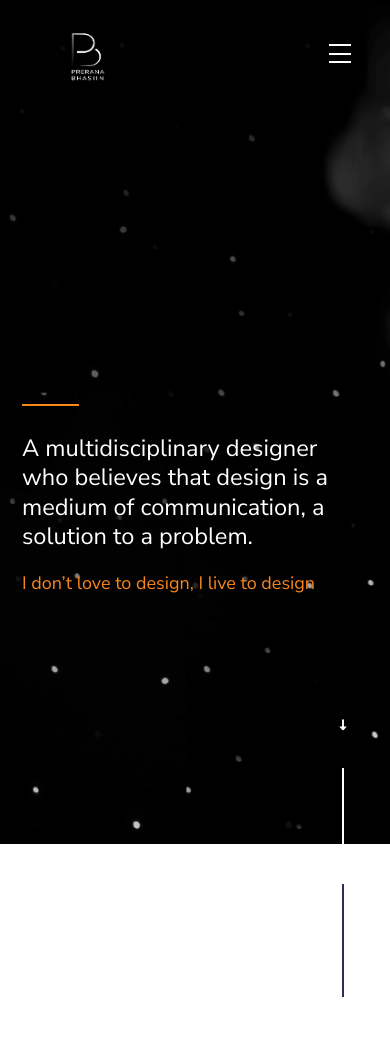
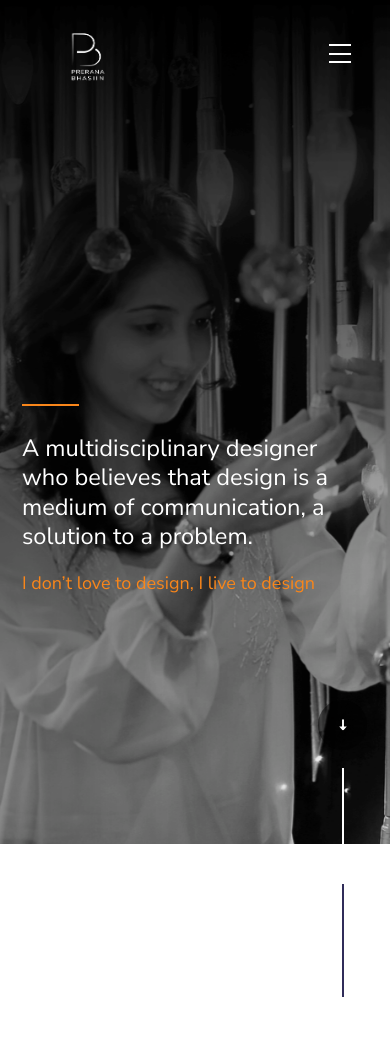
Before and after one commit to ImCalm9/DesignFullyYours, a PHP site: page /index.php in a window 390 px wide. Shown: the top 1043 px of the page. Run offline with PHP 8.4, Linux system fonts and the light colour scheme.

Commit message:
updated background posiiton

```diff
--- a/css/main.css
+++ b/css/main.css
@@ -2091,6 +2091,7 @@ input::-moz-focus-inner {
     content:"";
     position:fixed; /* stretch a fixed position to the whole screen */
     top:0;
+    background-position-x: 80%;
     height:100vh; /* fix for mobile browser address bar appearing disappearing */
     left:0;
     right:0;
```
